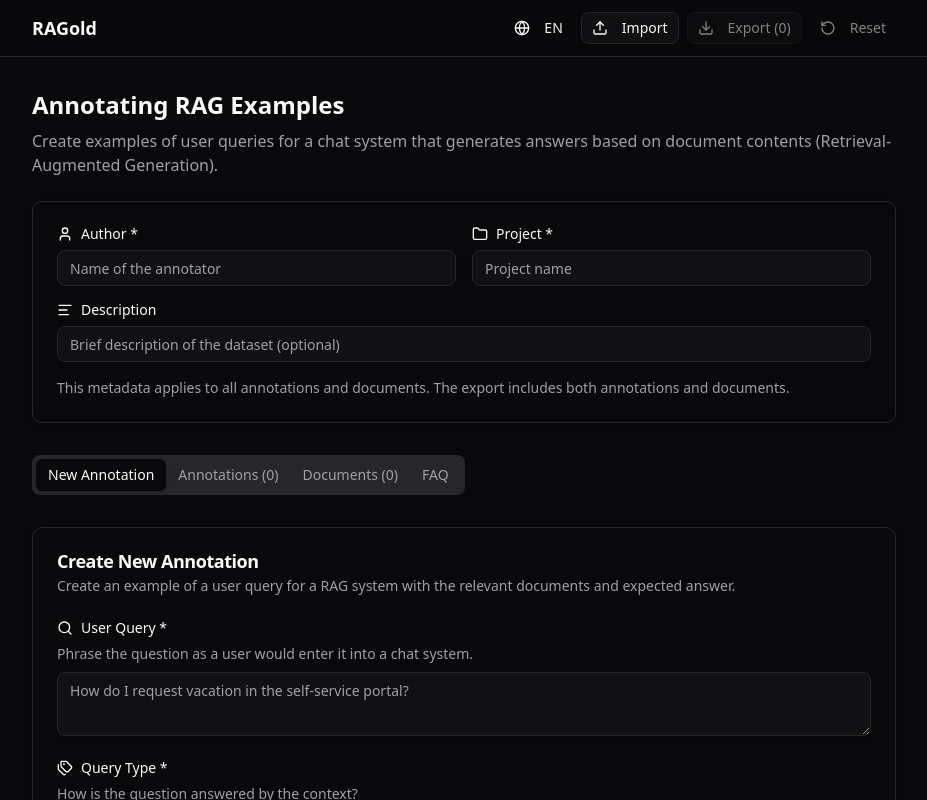
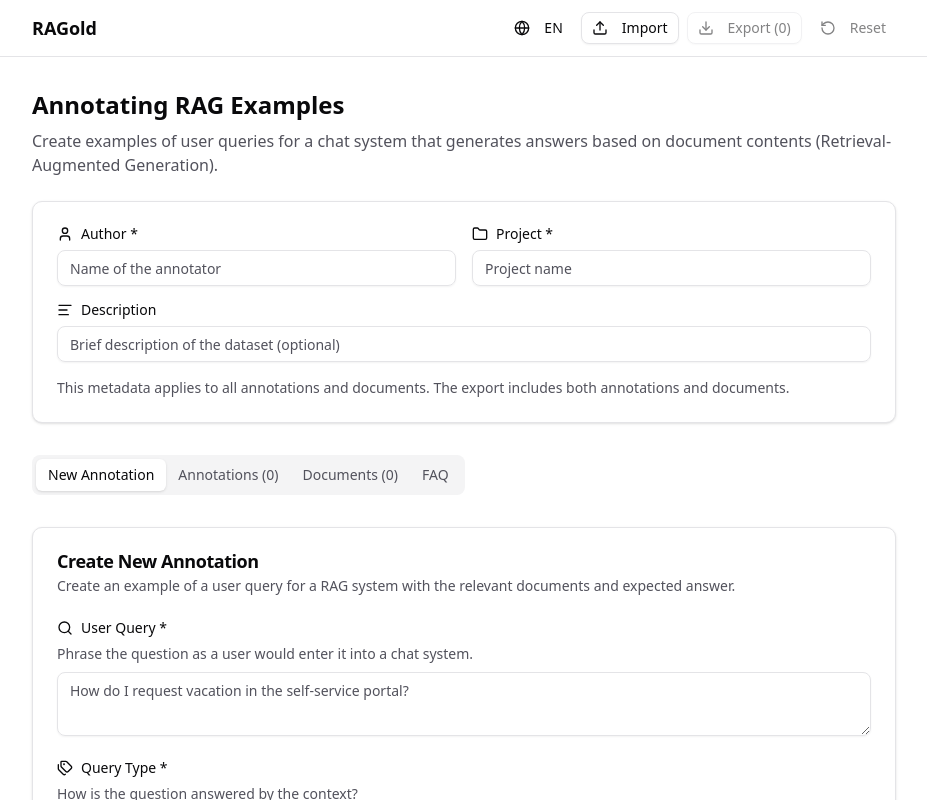
Before and after one commit to dfki-ebls/ragold, a React (Vite) app: page / in a window 1280 px wide. Shown: the top 800 px of the page, without its empty margins (176-1103 px from the left). Built offline with nearby package versions, Linux system fonts and the light colour scheme.

Commit message:
feat: add light and dark mode

```diff
--- a/index.html
+++ b/index.html
@@ -1,5 +1,5 @@
 <!doctype html>
-<html lang="de" class="dark">
+<html lang="de">
   <head>
     <meta charset="UTF-8" />
     <meta name="viewport" content="width=device-width, initial-scale=1.0" />
--- /dev/null
+++ b/src/components/ThemeProvider.tsx
@@ -0,0 +1,30 @@
+import { useEffect } from "react";
+
+/**
+ * Applies the system color scheme preference to the document.
+ * Adds or removes the "dark" class on the root element based on the
+ * user's operating system preference.
+ */
+export function ThemeProvider({ children }: { children: React.ReactNode }) {
+  useEffect(() => {
+    const root = window.document.documentElement;
+    const mediaQuery = window.matchMedia("(prefers-color-scheme: dark)");
+
+    const applyTheme = (e: MediaQueryList | MediaQueryListEvent) => {
+      if (e.matches) {
+        root.classList.add("dark");
+      } else {
+        root.classList.remove("dark");
+      }
+    };
+
+    applyTheme(mediaQuery);
+    mediaQuery.addEventListener("change", applyTheme);
+
+    return () => {
+      mediaQuery.removeEventListener("change", applyTheme);
+    };
+  }, []);
+
+  return <>{children}</>;
+}
--- a/src/main.tsx
+++ b/src/main.tsx
@@ -1,6 +1,7 @@
 import { StrictMode } from "react";
 import { createRoot } from "react-dom/client";
 import "./i18n";
+import { ThemeProvider } from "./components/ThemeProvider";
 import App from "./App";
 import "./styles.css";
 
@@ -12,6 +13,8 @@
 
 createRoot(rootElement).render(
   <StrictMode>
-    <App />
+    <ThemeProvider>
+      <App />
+    </ThemeProvider>
   </StrictMode>,
 );
```
